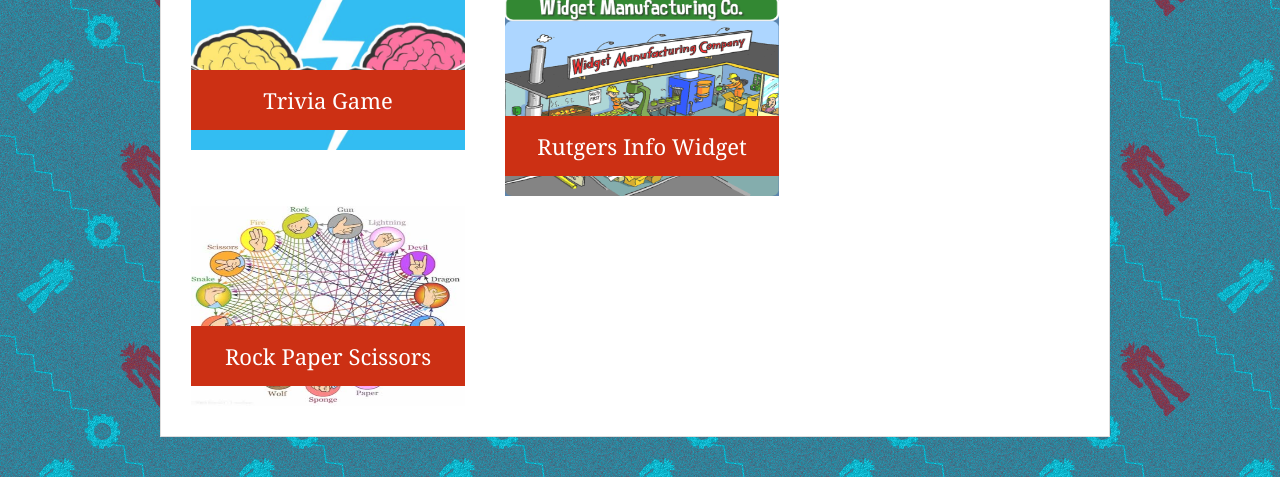
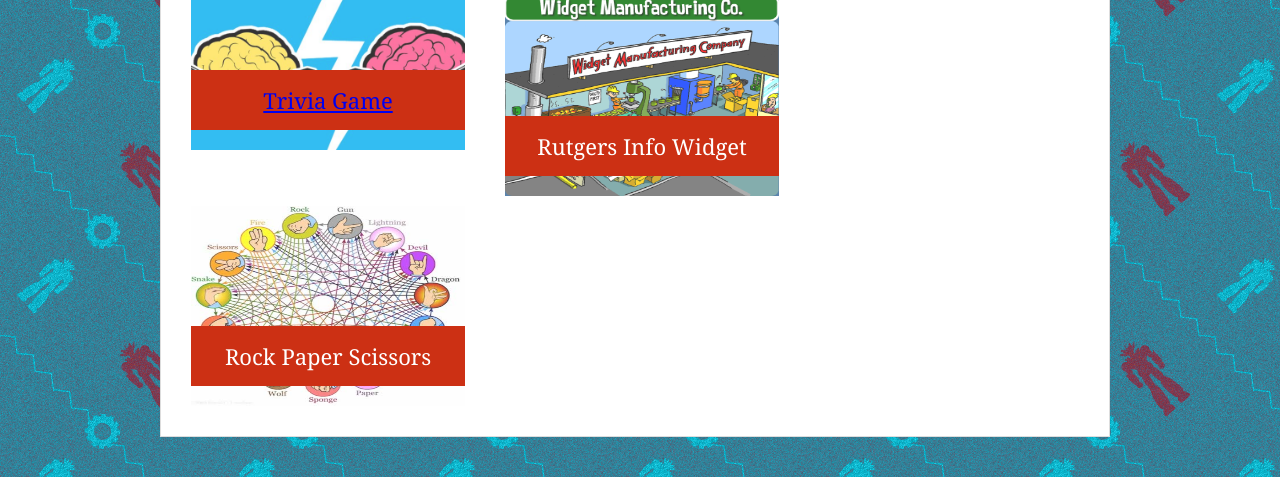
Before and after one commit to jdlibbee/jdlibbee.github.io, a plain HTML site: page portfolio.html in a window 1280 px wide. Shown: the part 477-954 px from the top of the page. Drawn offline with Linux system fonts and the light colour scheme.

Commit message:
adding trivia link

```diff
--- a/portfolio.html
+++ b/portfolio.html
@@ -40,7 +40,9 @@
             <div class="work">
                 <image id="Trivia" src="assets/images/Trivia.jpg" class="auth-image" alt="Trivia-Game">
 
-                    <h3 class="background-switch">Trivia Game</h3>
+                    <h3 class="background-switch">
+                        <a href="https://jdlibbee.github.io/triviaGame/">Trivia Game</a>
+                    </h3>
 
             </div>
             <div class="work">
```
